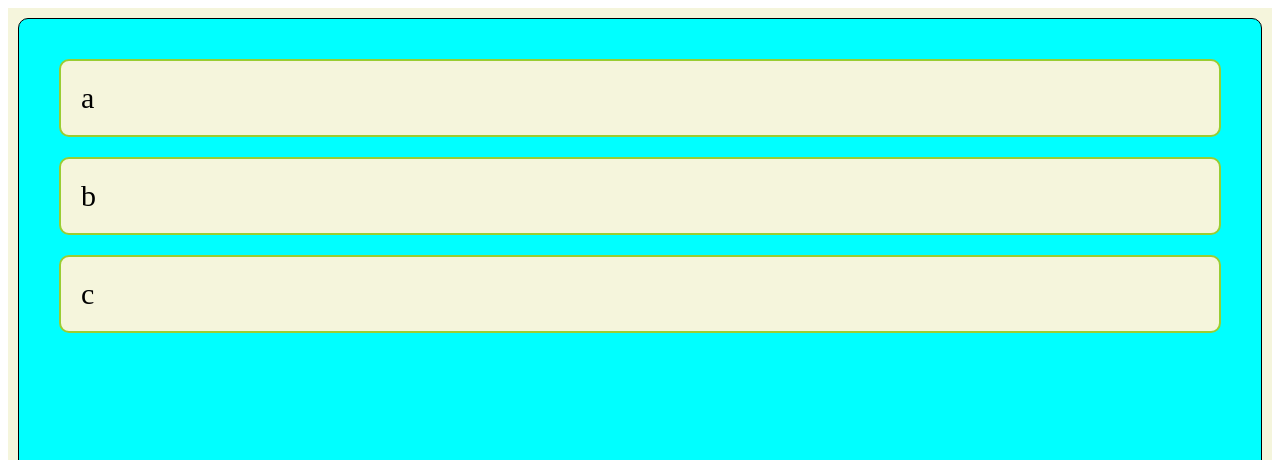
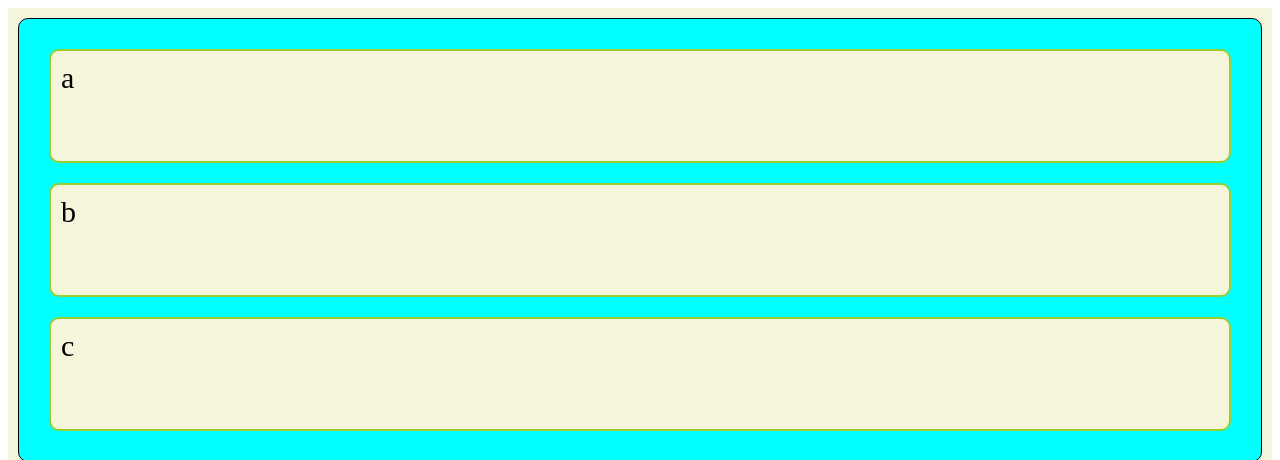
Before and after one commit to FranciscoMasiello/Laboratorio, a plain HTML site: page Clase 08/index.html in a window 1280 px wide. Shown: the top 460 px of the page. Drawn offline with Linux system fonts and the light colour scheme.

Commit message:
clase 08 casi

```diff
--- a/Clase 08/index.html
+++ b/Clase 08/index.html
@@ -9,9 +9,9 @@
     <body>
         <div class="contenedor">
           <div class="item1">
-            <div class="a">a</div>
-            <div class="b">b</div>
-            <div class="c">c</div>
+            <p class="text">a</p>
+            <p class="text">b</p>
+            <p class="text">c</p>
           </div>
           <div class="item2">Two</div>
           <div class="item3">Three</div>
--- a/Clase 08/main.css
+++ b/Clase 08/main.css
@@ -24,6 +24,7 @@
 
 .item1{
     grid-area: header;
+    display: grid;
 }
 .item2{
     grid-area: Two;
@@ -39,15 +40,18 @@
 }
 
 
-
-.a{
+.item1 .text{
     background-color: beige;
-    padding: 20px;
-    margin: 20px;
+    padding: 10px;
+    margin: 10px;
     border-radius: 10px;
     border: 2px solid yellowgreen;
 }
-.b{
+
+/*.contenedor .item1{
+    display: grid;
+}
+/*.b{
     background-color: beige;
     padding: 20px;
     margin: 20px;
@@ -60,4 +64,4 @@
     margin: 20px;
     border-radius: 10px;
     border: 2px solid yellowgreen;
-}
+}*/
```
Also changed, not shown: Clase 09/galery.css (added), Clase 09/galery.html (added).
